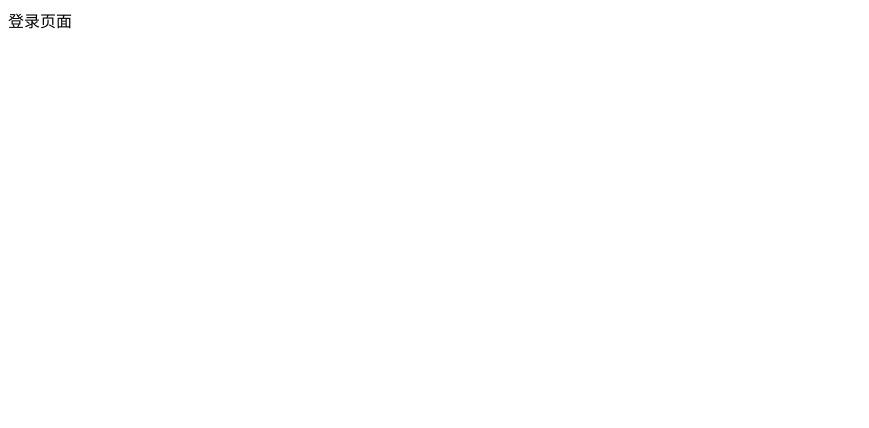
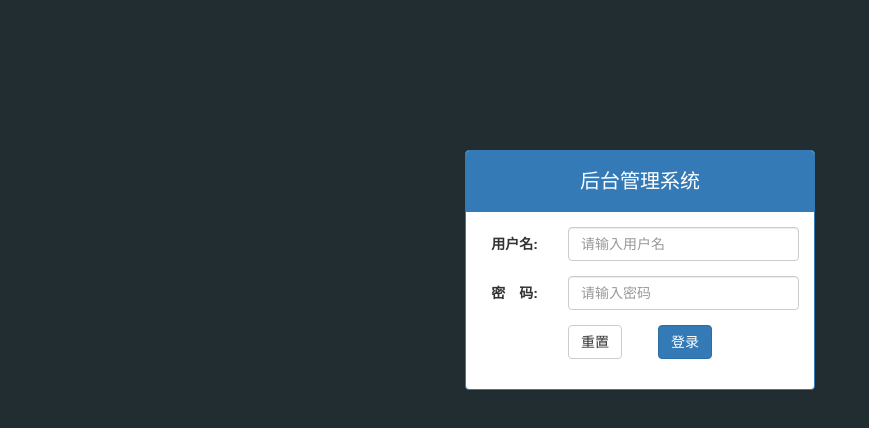
Before and after one commit to ning01/letao, a website: page public/back/login.html in a window 1280 px wide. Shown: the whole page, without its empty margins (0-869 px from the left). Drawn offline with Linux system fonts and the light colour scheme.

Commit message:
登录静态页面完成

```diff
--- /dev/null
+++ b/public/back/css/common.css
@@ -0,0 +1,12 @@
+.body_bg {
+  background-color: #222d32;
+}
+.panel-title {
+  height: 40px;
+  line-height: 40px;
+  font-size: 20px;
+  text-align: center;
+}
+.m_t {
+  margin-top: 150px;
+}
--- a/public/back/login.html
+++ b/public/back/login.html
@@ -4,9 +4,47 @@
     <meta charset="UTF-8" />
     <meta http-equiv="X-UA-Compatible" content="IE=edge" />
     <meta name="viewport" content="width=device-width, initial-scale=1.0" />
-    <title>Document</title>
+    <title>乐淘电商</title>
+    <link rel="stylesheet" href="./lib/bootstrap/css/bootstrap.css" />
+    <link rel="stylesheet" href="./css/common.css" />
   </head>
-  <body>
-    登录页面
+  <body class="body_bg">
+    <!-- 添加响应式版心 -->
+    <div class="container">
+      <!-- 栅格系统布局 -->
+      <div class="col-lg-4 col-lg-offset-4 m_t">
+        <!-- 内容 -->
+        <div class="panel panel-primary">
+          <div class="panel-heading">
+            <h3 class="panel-title">后台管理系统</h3>
+          </div>
+          <div class="panel-body">
+            <form class="form-horizontal">
+              <div class="form-group">
+                <label for="username" class="col-sm-3 control-label">用户名:</label>
+                <div class="col-sm-9">
+                  <input type="text" class="form-control" id="username" placeholder="请输入用户名" />
+                </div>
+              </div>
+              <div class="form-group">
+                <label for="password" class="col-sm-3 control-label">密　码:</label>
+                <div class="col-sm-9">
+                  <input type="password" class="form-control" id="password" placeholder="请输入密码" />
+                </div>
+              </div>
+
+              <div class="form-group">
+                <div class="col-sm-offset-3 col-sm-6">
+                  <button type="reset" class="btn btn-default pull-left">重置</button>
+                  <button type="submit" class="btn btn-primary pull-right">登录</button>
+                </div>
+              </div>
+            </form>
+          </div>
+        </div>
+      </div>
+    </div>
+    <script src="./lib/jquery/jquery.min.js"></script>
+    <script src="./lib/bootstrap/js/bootstrap.min.js"></script>
   </body>
 </html>
```
